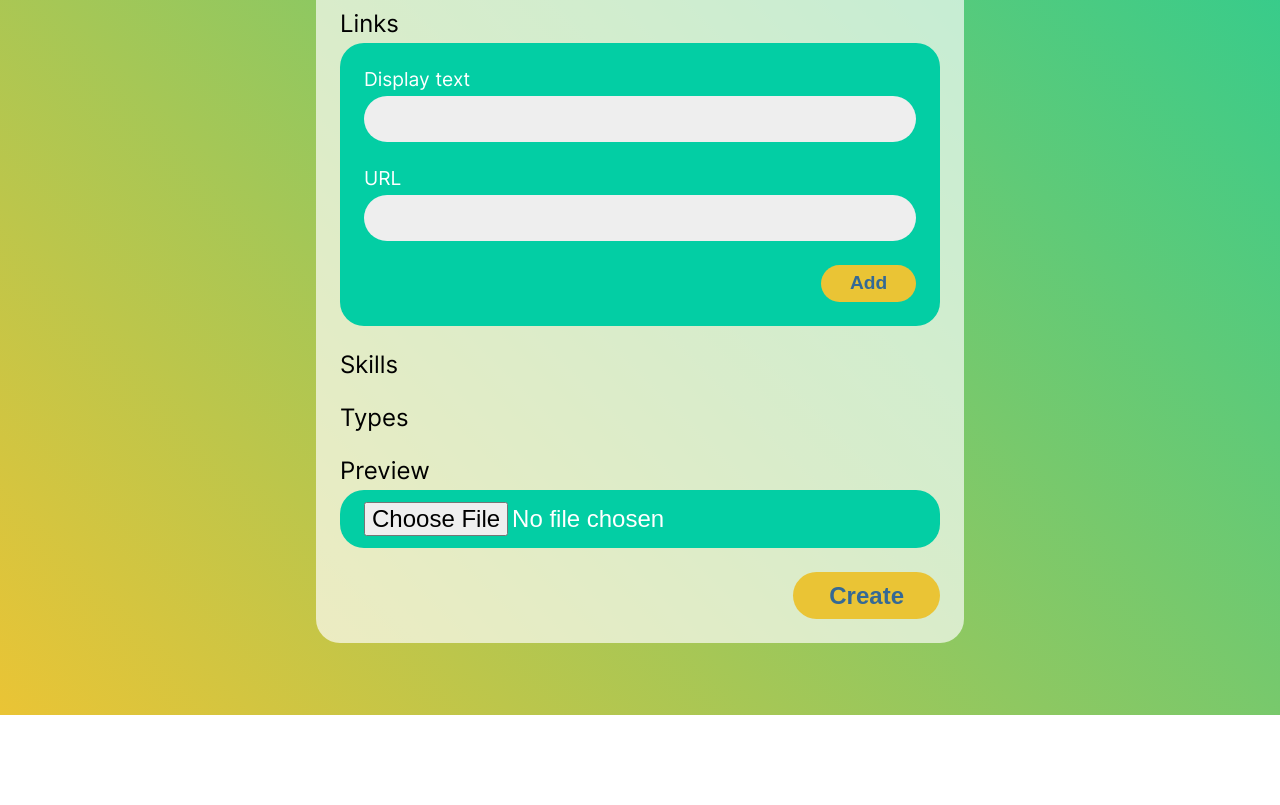
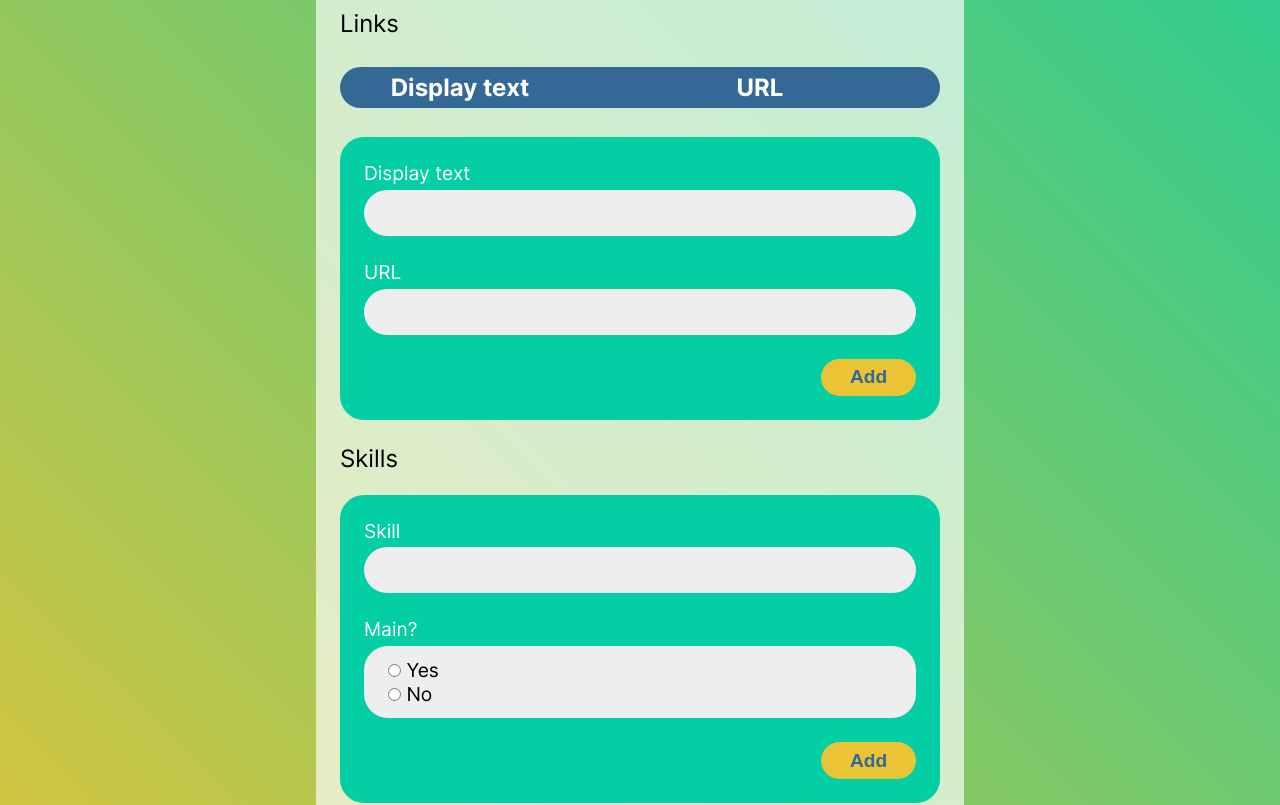
Before and after one commit to SiravitPhokeed/personal-website, a Next.js app: page /admin/create-work in a window 1280 px wide. Shown: the part 600-1405 px from the top of the page. Before the commit the page ends 1315 px from the top, so only its background shows below. Built offline with nearby package versions, Linux system fonts and the light colour scheme.

Commit message:
Admin page

```diff
--- /dev/null
+++ b/components/links.js
@@ -0,0 +1,3 @@
+export function Links({ links }) {
+
+}
--- a/components/skills.js
+++ b/components/skills.js
@@ -8,9 +8,8 @@ export function Skills({ skills, mainOnly }) {
                 <li key={index} className={badgeStyle["badge-skill"]}>
                     {skill.name}
                 </li>
-            )
-            : skills.map((skill, index) =>
-                <li key={index} className={badgeStyle["badge-skill"]}>
+            ) : skills.map((skill, index) =>
+                <li key={index} className={badgeStyle[`badge-skill${skill.main ? "-main" : ""}`]}>
                     {skill.name}
                 </li>
             )}
--- a/pages/admin/create-work.js
+++ b/pages/admin/create-work.js
@@ -1,47 +1,128 @@
+// Modules import
+import { useState } from "react";
+
+// Style sheet import
 import formStyle from "../../styles/pages/admin-form.module.scss";
 
+// Components import
+import { Skills } from "../../components/skills";
+
 export default function CreateWork() {
+    const [name, setName] = useState("");
+    const [desc, setDesc] = useState("");
+    const [fullDesc, setFullDesc] = useState("");
+    const [types, setTypes] = useState([]);
+    const [skills, setSkills] = useState([]);
+    const [links, setLinks] = useState([]);
+    const [preview, setPreview] = useState(null);
+
+    const [linkInput, setLinkInput] = useState({
+        name: "",
+        url: ""
+    })
+    const [skillInput, setSkillInput] = useState({
+        name: "",
+        main: true
+    })
+
     function renderLinkInput() {
         return (
-            <form className={formStyle["link-form"]}>
+            <fieldset className={formStyle["link-form"]}>
                 <div className={formStyle["form-item"]}>
                     <label>Display text</label>
-                    <input type="text" />
+                    <input type="text" onChange={e => setLinkInput({ url: linkInput.url, name: e.target.value })} value={linkInput.name} />
                 </div>
                 <div className={formStyle["form-item"]}>
                     <label>URL</label>
-                    <input type="url" />
+                    <input type="url" onChange={e => setLinkInput({ url: e.target.value, name: linkInput.name })} value={linkInput.url} />
                 </div>
                 <div className={formStyle["submit-button-container"]}>
-                    <button className={formStyle["submit-button"]}>
+                    <button className={formStyle["submit-button"]}
+                        onClick={e => {e.preventDefault(); setLinks([...links, linkInput])}}>
                         Add
                     </button>
                 </div>
-            </form>
+            </fieldset>
         );
+    }
+
+    function renderSkillsInput() {
+        return (
+            <fieldset className={formStyle["link-form"]}>
+                <div className={formStyle["form-item"]}>
+                    <label>Skill</label>
+                    <input type="text"
+                        onChange={e => setSkillInput({ name: e.target.value, main: skillInput.main })} value={skillInput.name} />
+                </div>
+                <div className={formStyle["form-item"]}>
+                    <label>Main?</label>
+                    <div className={formStyle["skills-radio"]}
+                        onChange={e => setSkillInput({ name: skillInput.name, main: e.target.value })} value={skillInput.main}>
+                        <div>
+                            <input type="radio" id="true" name="skills-main" value={true} />
+                            &nbsp;Yes
+                        </div>
+                        <div>
+                            <input type="radio" id="false" name="skills-main" value={false} />
+                            &nbsp;No
+                        </div>
+                    </div>
+                </div>
+                <div className={formStyle["submit-button-container"]}>
+                    <button className={formStyle["submit-button"]}
+                        onClick={e => {e.preventDefault(); setSkills([...skills, skillInput])}}>
+                        Add
+                    </button>
+                </div>
+            </fieldset>
+        );
+    }
+
+    function renderLinks(links) {
+        return (
+            <table className={formStyle["table"]}>
+                <thead>
+                    <tr>
+                        <th className={formStyle["table-name"]}>Display text</th>
+                        <th className={formStyle["table-url"]}>URL</th>
+                    </tr>
+                </thead>
+                <tbody>
+                    {links.map(link =>
+                        <tr>
+                            <td>{link.name}</td>
+                            <td><a href={link.url} target="_blank" referrerPolicy="noreferrer">{link.url}</a></td>
+                        </tr>
+                    )}
+                </tbody>
+            </table>
+        )
     }
 
     return (
         <main className={formStyle["main"]}>
             <form onSubmit={e => e.preventDefault()} className={formStyle["form"]}>
-                <div className={formStyle["form-item"]}>
+                <div className={formStyle["form-item"]} onChange={e => setName(e.target.value)} value={name}>
                     <label>Name</label>
                     <input type="text" />
                 </div>
-                <div className={formStyle["form-item"]}>
+                <div className={formStyle["form-item"]} onChange={e => setDesc(e.target.value)} value={desc}>
                     <label>Description</label>
                     <textarea />
                 </div>
-                <div className={formStyle["form-item"]}>
+                <div className={formStyle["form-item"]} onChange={e => setFullDesc(e.target.value)} value={fullDesc}>
                     <label>Full Description</label>
                     <textarea />
                 </div>
                 <div className={formStyle["form-item"]}>
                     <label>Links</label>
+                    {renderLinks(links)}
                     {renderLinkInput()}
                 </div>
                 <div className={formStyle["form-item"]}>
                     <label>Skills</label>
+                    <Skills skills={skills} mainOnly={false} />
+                    {renderSkillsInput()}
                 </div>
                 <div className={formStyle["form-item"]}>
                     <label>Types</label>
--- a/styles/components/badge.module.scss
+++ b/styles/components/badge.module.scss
@@ -5,11 +5,11 @@
     flex-wrap: wrap;
     gap: 0.2rem;
     list-style: none;
+    margin-top: 0.5rem;
 }
 
 .badge {
     width: fit-content;
-    margin-top: 0.5rem;
     font-size: 0.8rem;
     padding: 0.2rem 0.5rem;
     border-radius: 0.5rem;
@@ -23,4 +23,9 @@
         color: p.$text-primary;
         background: p.$tertiary;
     }
+    &-skill-main {
+        @extend .badge;
+        color: p.$text-primary;
+        background: p.$secondary;
+    }
 }
--- a/styles/pages/admin-form.module.scss
+++ b/styles/pages/admin-form.module.scss
@@ -54,3 +54,41 @@
         font-size: 1em;
     }
 }
+
+.table {
+    margin: 1rem 0;
+    border-collapse: collapse;
+    border-radius: 1rem;
+    overflow: hidden;
+    thead {
+        border-radius: 0.5em;
+        color: p.$text-primary;
+        background: p.$primary;
+    }
+    tbody {
+        tr:nth-child(even) {
+            background: p.$card-translucent;
+        }
+        tr:nth-child(odd) {
+            background: p.$card;
+        }
+    }
+    th, td {
+        padding: 0.25em 0.5em;
+    }
+}
+
+.table-name {
+    width: 40%;
+}
+
+.table-url {
+    width: 60%;
+}
+
+// Skills input
+.skills-radio {
+    padding: 0.5rem 1rem;
+    border-radius: 1rem;
+    background: p.$field;
+}
```
Also changed, not shown: styles/components/link.module.scss (added).
